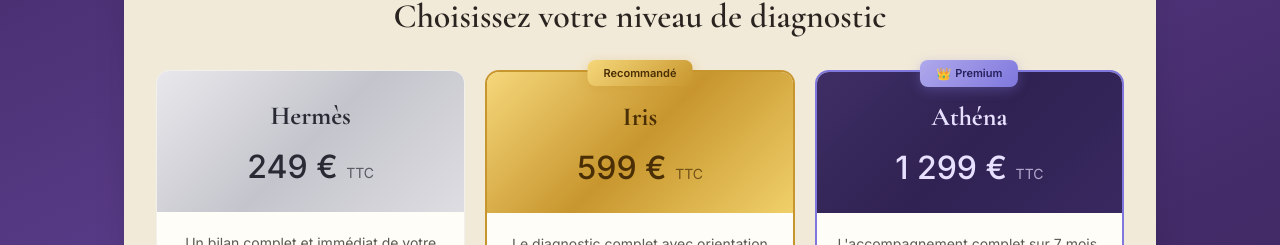
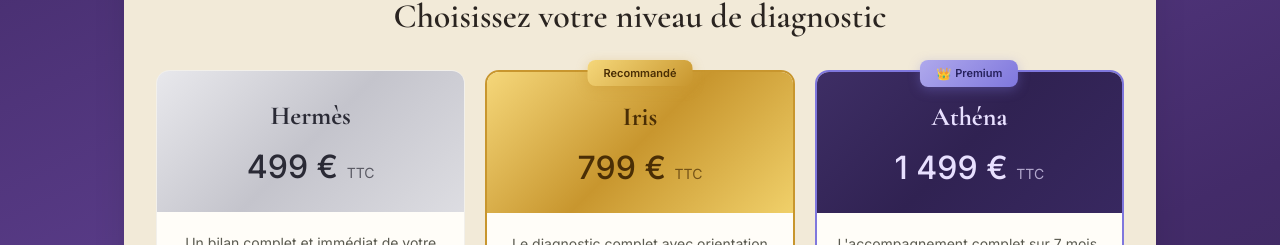
Before and after one commit to gabrielsimonetti62-hub/atlas-diagnostic, a Next.js app: page / in a window 1280 px wide. Shown: the part 4972-5217 px from the top of the page. Built offline with nearby package versions, Linux system fonts and the light colour scheme.

Commit message:
Update components.js

```diff
--- a/app/components.js
+++ b/app/components.js
@@ -14,9 +14,9 @@ export function Nav() {
             <div className="nav-drop">
               <Link href="/offres" className="nav-link">Offres</Link>
               <div className="nav-drop-menu">
-                <Link href="/offres/hermes" className="nav-drop-item">Herm&egrave;s <span>Le diagnostic complet &middot; 249 &euro;</span></Link>
-                <Link href="/offres/iris" className="nav-drop-item">Iris <span>Diagnostic et suivi &agrave; 3 mois &middot; 599 &euro;</span></Link>
-                <Link href="/offres/athena" className="nav-drop-item">Ath&eacute;na <span>Accompagnement 7 mois &middot; 1 299 &euro;</span></Link>
+                <Link href="/offres/hermes" className="nav-drop-item">Herm&egrave;s <span>Le diagnostic complet &middot; 499 &euro;</span></Link>
+                <Link href="/offres/iris" className="nav-drop-item">Iris <span>Diagnostic et suivi &agrave; 3 mois &middot; 799 &euro;</span></Link>
+                <Link href="/offres/athena" className="nav-drop-item">Ath&eacute;na <span>Accompagnement 7 mois &middot; 1 499 &euro;</span></Link>
               </div>
             </div>
             <div className="nav-drop">
@@ -123,7 +123,7 @@ export function OfferCard({ offre }) {
       <div className="offer-card">
         <div className="offer-top offer-top-silver">
           <div className="offer-name">Herm&egrave;s</div>
-          <div className="offer-price">249 &euro; <span>TTC</span></div>
+          <div className="offer-price">499 &euro; <span>TTC</span></div>
         </div>
         <div className="offer-bottom">
           <div className="offer-desc">Un bilan complet et imm&eacute;diat de votre entreprise.</div>
@@ -143,7 +143,7 @@ export function OfferCard({ offre }) {
         <div className="offer-badge badge-gold">Recommand&eacute;</div>
         <div className="offer-top offer-top-gold">
           <div className="offer-name">Iris</div>
-          <div className="offer-price">599 &euro; <span>TTC</span></div>
+          <div className="offer-price">799 &euro; <span>TTC</span></div>
         </div>
         <div className="offer-bottom">
           <div className="offer-desc">Le diagnostic complet avec orientation et suivi &agrave; 3 mois.</div>
@@ -165,7 +165,7 @@ export function OfferCard({ offre }) {
       <div className="offer-badge badge-premium"><span style={{ fontSize: "12px" }}>&#128081;</span> Premium</div>
       <div className="offer-top offer-top-purple">
         <div className="offer-name">Ath&eacute;na</div>
-        <div className="offer-price">1 299 &euro; <span>TTC</span></div>
+        <div className="offer-price">1 499 &euro; <span>TTC</span></div>
       </div>
       <div className="offer-bottom">
         <div className="offer-desc">L&apos;accompagnement complet sur 7 mois.</div>
```
